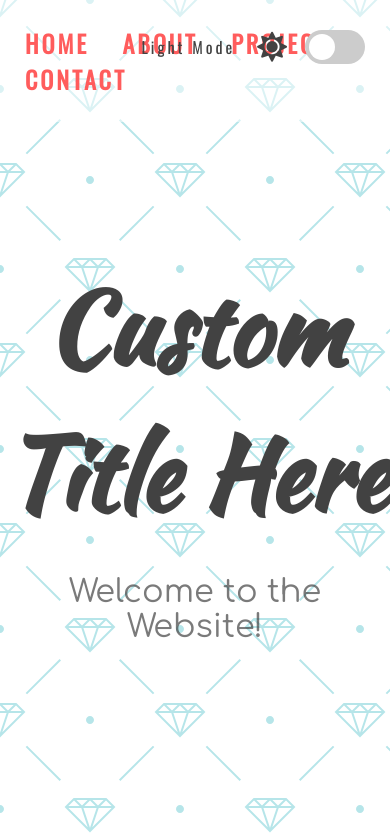
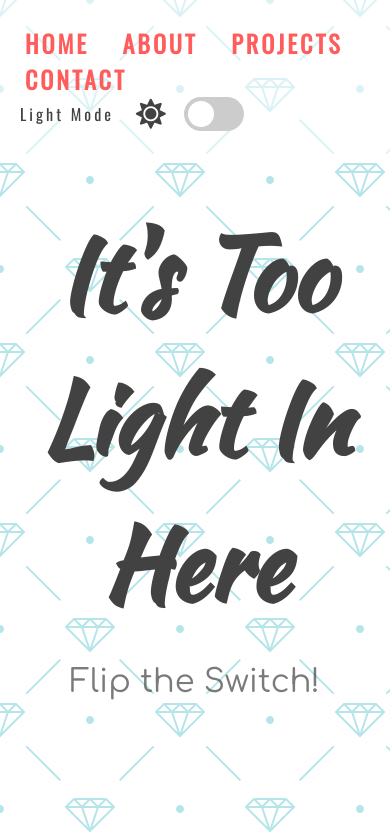
Before and after one commit to axon4/light-dark--mode, a plain HTML site: page index.html in a window 390 px wide. Shown: the top 837 px of the page. Drawn offline with nearby package versions, Linux system fonts and the light colour scheme.

Commit message:
position toggle relatively, make header theme-responsive, upDate ReadMe

```diff
--- a/index.html
+++ b/index.html
@@ -27,8 +27,8 @@
 		</nav>
 		<section id='home'>
 			<div class='title-group'>
-				<h1>Custom Title Here</h1>
-					<h2>Welcome to the Website!</h2>
+				<h1>It's Too <span id='header'>Light</span> In Here</h1>
+					<h2>Flip the Switch!</h2>
 			</div>
 		</section>
 		<section id='about'>
--- a/script.js
+++ b/script.js
@@ -1,6 +1,7 @@
 const toggleSwitch = document.querySelector('input[type="checkbox"]');
 const toggleIcon = document.getElementById('toggle-icon');
 const nav = document.getElementById('nav');
+const header = document.getElementById('header');
 const image1 = document.getElementById('image1');
 const image2 = document.getElementById('image2');
 const image3 = document.getElementById('image3');
@@ -18,6 +19,7 @@ function toggleMode(isDark) {
 	toggleIcon.children[0].textContent = isDark ? 'Dark Mode' : 'Light Mode';
 	isDark ? toggleIcon.children[1].classList.replace('fa-sun', 'fa-moon') : toggleIcon.children[1].classList.replace('fa-moon', 'fa-sun');
 	isDark ? imageMode('dark') : imageMode('light');
+	header.textContent = isDark ? 'Dark' : 'Light';
 };
 
 function switchTheme(event) {
--- a/style.css
+++ b/style.css
@@ -179,12 +179,12 @@ p {
 
 /* Dark Mode Toggle */
 .theme-switch-wrapper {
+	z-index: 777;
 	display: flex;
-	align-items: center;
-	z-index: 100;
-	position: fixed;
-	right: 25px;
-	top: 30px
+	align-items: center
+	/* position: fixed; */
+	/* right: 25px;
+	top: 30px */
 }
 
 .theme-switch-wrapper span {
```
Also changed, not shown: 1 other file. Lines whose indentation alone changed are shown as unchanged.
